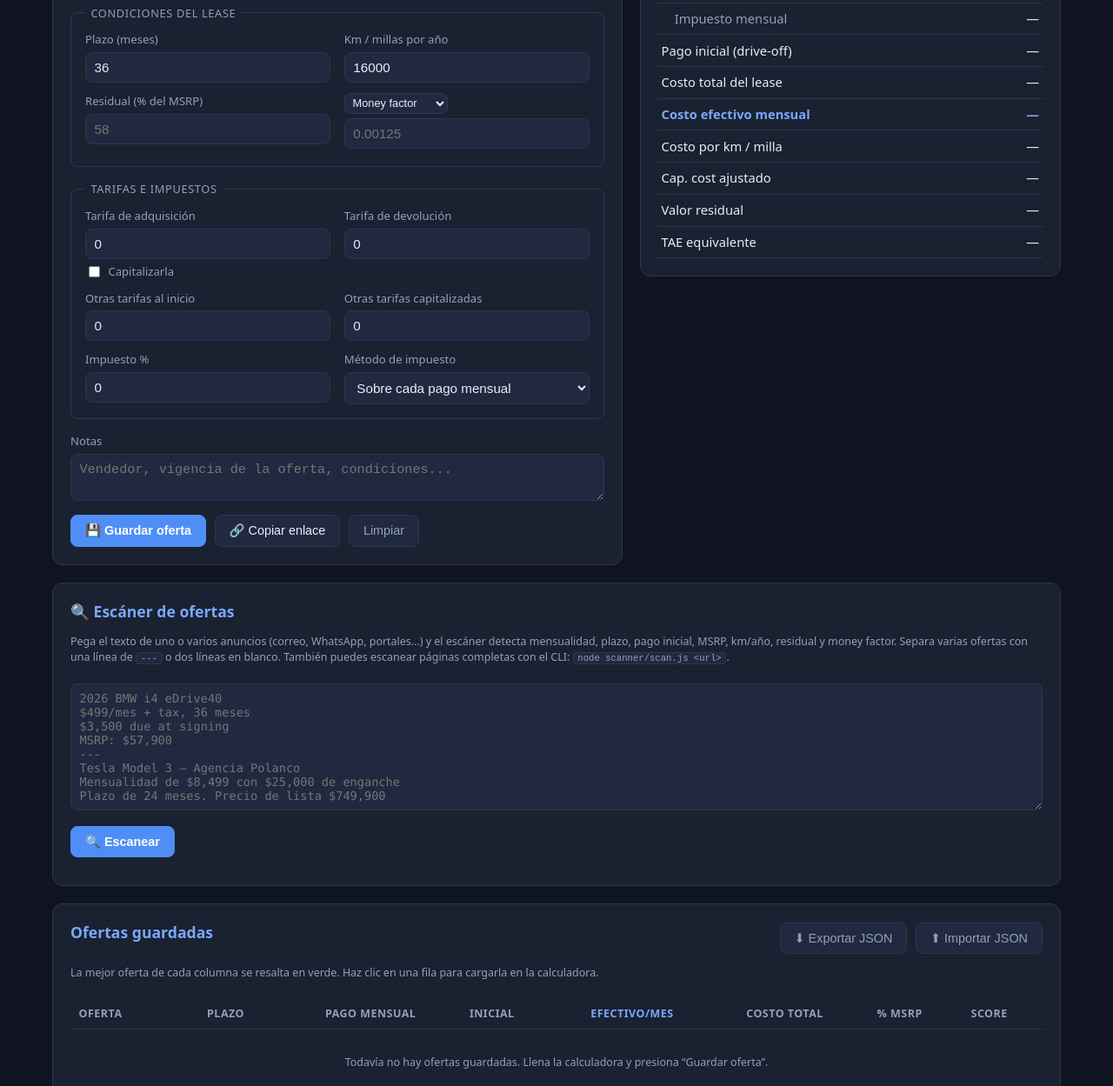
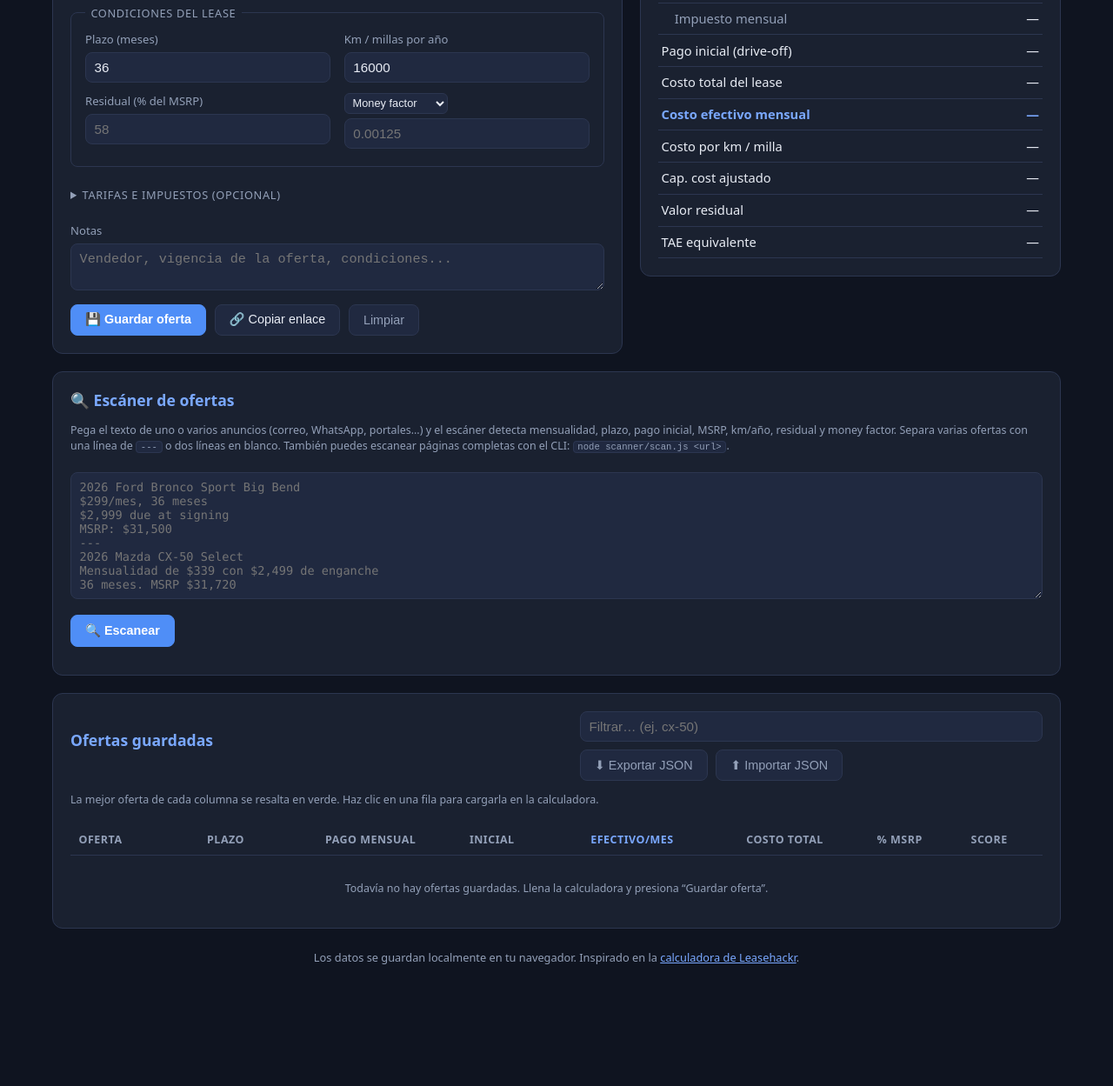
Before and after one commit to julioservan/Lease-finder, a plain HTML site: page index.html in a window 1280 px wide. Shown: the part 426-1675 px from the top of the page at 87% size. After the commit the page ends 1570 px from the top, so only its background shows below. Drawn offline with Linux system fonts and the light colour scheme.

```diff
--- a/css/styles.css
+++ b/css/styles.css
@@ -67,6 +67,18 @@ fieldset {
 }
 legend { color: var(--muted); font-size: 0.8rem; text-transform: uppercase; letter-spacing: 0.05em; padding: 0 0.4rem; }
 
+details.advanced { margin: 0 0 1rem; }
+details.advanced summary {
+  cursor: pointer;
+  color: var(--muted);
+  font-size: 0.8rem;
+  text-transform: uppercase;
+  letter-spacing: 0.05em;
+  padding: 0.4rem 0;
+}
+details.advanced summary:hover { color: var(--accent-2); }
+details.advanced fieldset { margin-top: 0.5rem; }
+
 .grid-2 { display: grid; grid-template-columns: 1fr 1fr; gap: 0.75rem 1rem; }
 @media (max-width: 520px) { .grid-2 { grid-template-columns: 1fr; } }
 
@@ -102,6 +114,8 @@ textarea { resize: vertical; }
 .hint { color: var(--muted); font-size: 0.78rem; }
 
 .actions { display: flex; gap: 0.6rem; flex-wrap: wrap; }
+
+.filter-input { width: 11rem; font-size: 0.85rem; }
 
 .btn {
   background: var(--card-2);
--- a/index.html
+++ b/index.html
@@ -25,7 +25,7 @@
       <form id="lease-form" autocomplete="off">
         <div class="field full">
           <label for="name">Nombre de la oferta</label>
-          <input id="name" type="text" placeholder="Ej. BMW i4 — Agencia Norte">
+          <input id="name" type="text" placeholder="Ej. Mazda CX-50 — Koeppel Mazda">
         </div>
 
         <fieldset>
@@ -79,8 +79,9 @@
           </div>
         </fieldset>
 
-        <fieldset>
-          <legend>Tarifas e impuestos</legend>
+        <details class="advanced">
+          <summary>Tarifas e impuestos (opcional)</summary>
+          <fieldset>
           <div class="grid-2">
             <div class="field">
               <label for="acqFee">Tarifa de adquisición</label>
@@ -112,7 +113,8 @@
               </select>
             </div>
           </div>
-        </fieldset>
+          </fieldset>
+        </details>
 
         <div class="field full">
           <label for="notes">Notas</label>
@@ -168,14 +170,14 @@
       detecta mensualidad, plazo, pago inicial, MSRP, km/año, residual y money factor.
       Separa varias ofertas con una línea de <code>---</code> o dos líneas en blanco.
       También puedes escanear páginas completas con el CLI: <code>node scanner/scan.js &lt;url&gt;</code>.</p>
-    <textarea id="scan-input" rows="8" placeholder="2026 BMW i4 eDrive40
-$499/mes + tax, 36 meses
-$3,500 due at signing
-MSRP: $57,900
+    <textarea id="scan-input" rows="8" placeholder="2026 Ford Bronco Sport Big Bend
+$299/mes, 36 meses
+$2,999 due at signing
+MSRP: $31,500
 ---
-Tesla Model 3 — Agencia Polanco
-Mensualidad de $8,499 con $25,000 de enganche
-Plazo de 24 meses. Precio de lista $749,900"></textarea>
+2026 Mazda CX-50 Select
+Mensualidad de $339 con $2,499 de enganche
+36 meses. MSRP $31,720"></textarea>
     <div class="actions scanner-actions">
       <button type="button" class="btn primary" id="scan-btn">🔍 Escanear</button>
       <button type="button" class="btn" id="scan-save-all" hidden>💾 Guardar todas</button>
@@ -206,6 +208,7 @@ Plazo de 24 meses. Precio de lista $749,900"></textarea>
     <div class="offers-header">
       <h2>Ofertas guardadas</h2>
       <div class="actions">
+        <input id="offers-filter" type="text" placeholder="Filtrar… (ej. cx-50)" class="filter-input">
         <button type="button" class="btn subtle" id="export-btn">⬇ Exportar JSON</button>
         <button type="button" class="btn subtle" id="import-btn">⬆ Importar JSON</button>
         <input type="file" id="import-file" accept="application/json" hidden>
--- a/js/app.js
+++ b/js/app.js
@@ -19,7 +19,8 @@
     sortKey: 'effectiveMonthly',
     sortDesc: false,
     editingId: null,
-    scanResults: []
+    scanResults: [],
+    filter: ''
   };
 
   function genId() {
@@ -33,6 +34,11 @@
   }
 
   function isNum(v) { return v != null && isFinite(v); }
+
+  function offerName(offer) {
+    if (offer.kind === 'scanned') return (offer.parsed && offer.parsed.name) || 'Oferta sin nombre';
+    return (offer.input && offer.input.name) || 'Oferta sin nombre';
+  }
 
   /* ---------------- utilidades ---------------- */
 
@@ -153,7 +159,7 @@
 
   function deleteOffer(id) {
     var offer = state.offers.find(function (o) { return o.id === id; });
-    var name = offer && offer.input.name ? '"' + offer.input.name + '"' : 'esta oferta';
+    var name = offer ? '"' + offerName(offer) + '"' : 'esta oferta';
     if (!confirm('¿Eliminar ' + name + '?')) return;
     state.offers = state.offers.filter(function (o) { return o.id !== id; });
     if (state.editingId === id) {
@@ -186,9 +192,16 @@
     body.innerHTML = '';
     $('no-offers').style.display = state.offers.length ? 'none' : 'block';
 
-    var rows = state.offers.map(function (o) {
-      return { offer: o, calc: metricsFor(o) };
-    });
+    var filter = state.filter.trim().toLowerCase();
+    var rows = state.offers
+      .filter(function (o) {
+        if (!filter) return true;
+        var raw = o.kind === 'scanned' ? (o.raw || '') : JSON.stringify(o.input || {});
+        return (offerName(o) + ' ' + raw).toLowerCase().indexOf(filter) >= 0;
+      })
+      .map(function (o) {
+        return { offer: o, calc: metricsFor(o) };
+      });
 
     function sortVal(r) {
       var v = r.calc[state.sortKey];
@@ -217,11 +230,10 @@
       var tr = document.createElement('tr');
       tr.dataset.id = r.offer.id;
       var isScanned = r.offer.kind === 'scanned';
-      var name = (isScanned ? (r.offer.parsed && r.offer.parsed.name) : r.offer.input.name) || 'Oferta sin nombre';
       var date = r.offer.savedAt ? new Date(r.offer.savedAt).toLocaleDateString('es') : '';
       var meta = (isScanned ? '🔍 escaneada · ' : '') + date;
       tr.appendChild(cell(
-        '<span class="offer-name">' + escapeHtml(name) + '</span>' +
+        '<span class="offer-name">' + escapeHtml(offerName(r.offer)) + '</span>' +
         '<span class="offer-meta">' + escapeHtml(meta) + '</span>', true));
       tr.appendChild(cell(r.calc.term + ' m'));
       tr.appendChild(numCell(fmtMoney2(r.calc.monthlyPayment), isBest('monthlyPayment', r.calc.monthlyPayment)));
@@ -359,7 +371,7 @@
         state.offers.forEach(function (o) { existing[o.id] = true; });
         var added = 0;
         imported.forEach(function (o) {
-          if (o && o.input && !existing[o.id]) {
+          if (o && (o.input || o.parsed) && !existing[o.id]) {
             state.offers.push(o);
             added++;
           }
@@ -433,6 +445,11 @@
       renderScanResults();
     });
 
+    $('offers-filter').addEventListener('input', function () {
+      state.filter = $('offers-filter').value;
+      renderOffers();
+    });
+
     $('scan-btn').addEventListener('click', runScan);
     $('scan-save-all').addEventListener('click', function () {
       state.scanResults.forEach(saveScanned);
```
